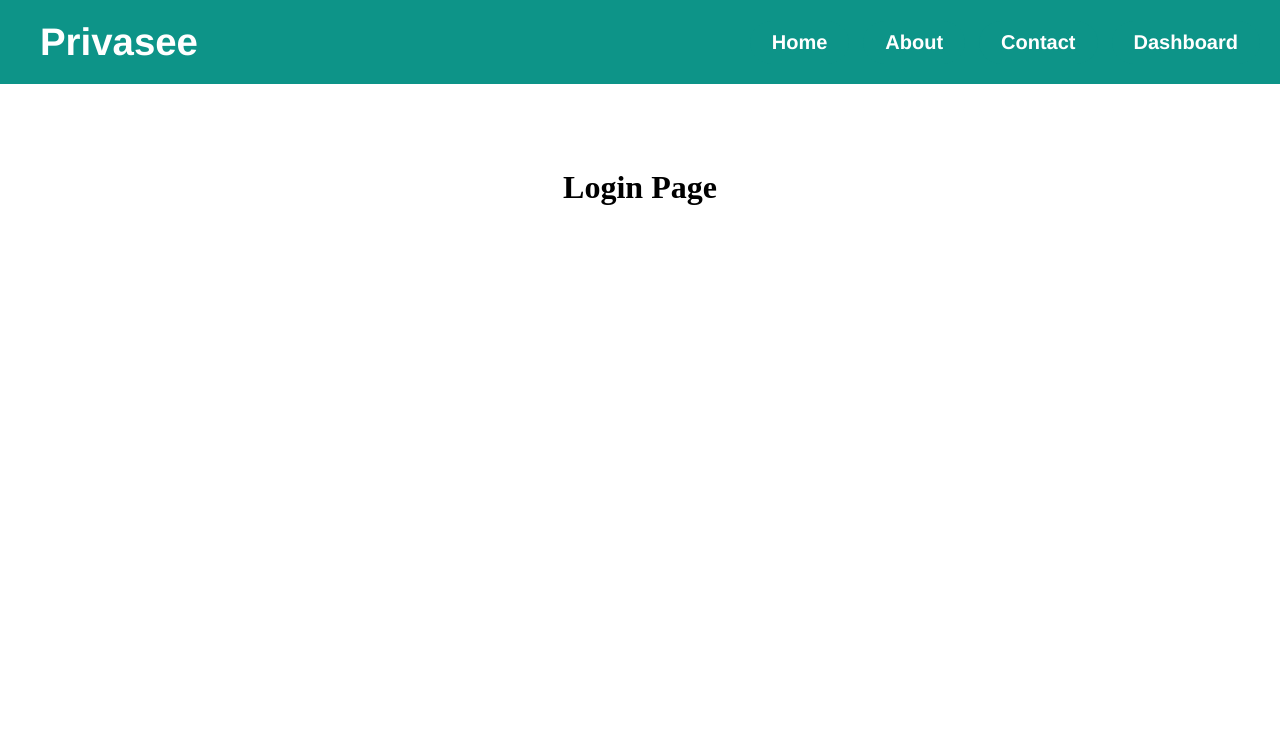
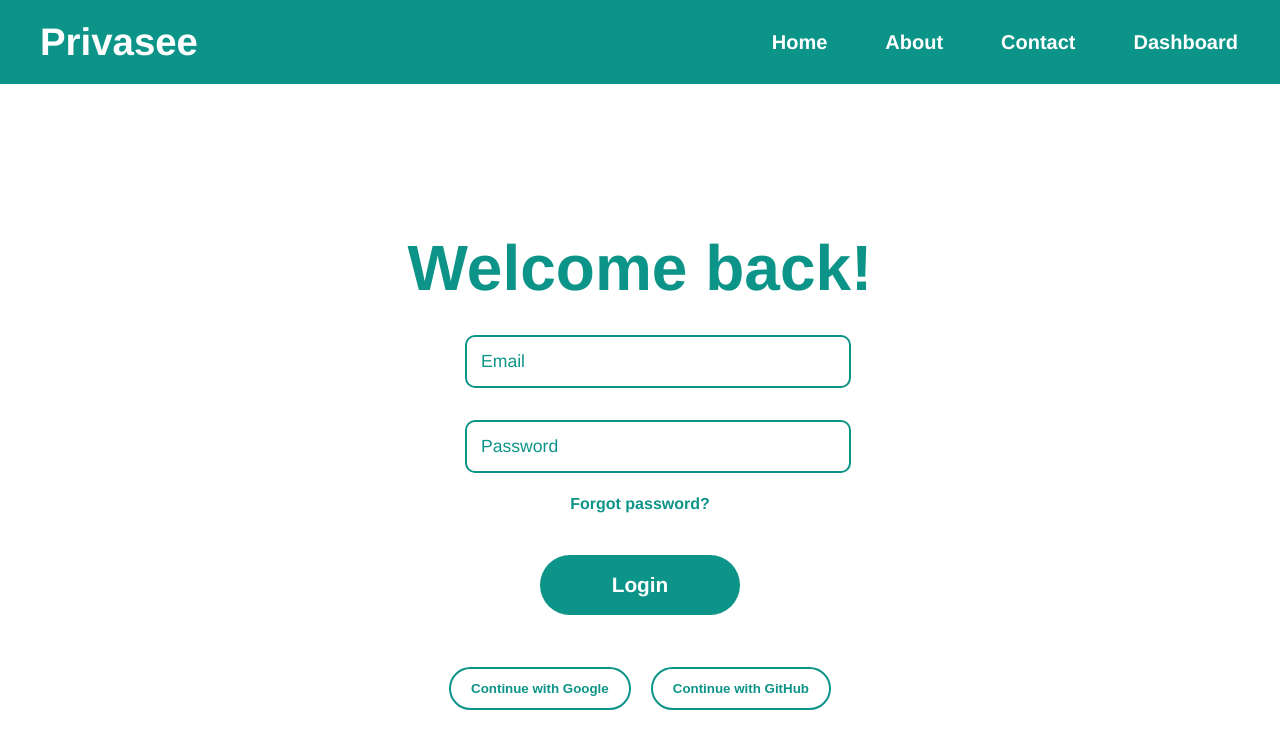
Before and after one commit to abhijithatcloudorbit/Privasee, a React (Vite) app in the folder my-frontend/: page /login in a window 1280 px wide. Shown: the top 748 px of the page. Built offline with nearby package versions, Linux system fonts and the light colour scheme.

Commit message:
Updated login page

```diff
--- a/my-frontend/src/pages/Auth/login.jsx
+++ b/my-frontend/src/pages/Auth/login.jsx
@@ -1,9 +1,271 @@
 import MainLayout from "@/layout/MainLayout.jsx";
+import { useState } from "react";
+import { motion } from "framer-motion";
+import { useNavigate } from "react-router-dom";
 
 export default function Login() {
+  const navigate = useNavigate();
+
+  // Input states
+  const [email, setEmail] = useState("");
+  const [password, setPassword] = useState("");
+
+  // UI states
+  const [shake, setShake] = useState(false);
+  const [errors, setErrors] = useState({});
+  const [success, setSuccess] = useState(false);
+
+  // VALIDATION RULES
+  const validateEmail = (email) =>
+    /^[^\s@]+@[^\s@]+\.[^\s@]+$/.test(email);
+
+  const validatePassword = (password) =>
+    password.length >= 6;
+
+  const handleLogin = () => {
+    let newErrors = {};
+
+    if (!validateEmail(email)) {
+      newErrors.email = "Invalid email format";
+    }
+    if (!validatePassword(password)) {
+      newErrors.password = "Password must be at least 6 characters";
+    }
+
+    setErrors(newErrors);
+
+    if (Object.keys(newErrors).length > 0) {
+      setShake(true);
+      setTimeout(() => setShake(false), 400);
+      return;
+    }
+
+    // SUCCESS
+    setSuccess(true);
+    setTimeout(() => navigate("/dashboard"), 1800);
+  };
+
   return (
     <MainLayout>
-      <h1 style={{ textAlign: "center" }}>Login Page</h1>
+      {/* SUCCESS OVERLAY */}
+      {success && (
+        <motion.div
+          initial={{ opacity: 0 }}
+          animate={{ opacity: 1 }}
+          style={{
+            position: "fixed",
+            inset: 0,
+            backgroundColor: "#0d9488",
+            display: "flex",
+            alignItems: "center",
+            justifyContent: "center",
+            zIndex: 999,
+          }}
+        >
+          <h1
+            style={{
+              color: "white",
+              fontFamily: "Helvetica",
+              fontSize: "3rem",
+              fontWeight: "700",
+            }}
+          >
+            Login Successful 🎉
+          </h1>
+        </motion.div>
+      )}
+
+      {/* MAIN FORM */}
+      <motion.div
+        initial={{ opacity: 0, y: 40 }}
+        animate={{ opacity: 1, y: 0 }}
+        transition={{ duration: 0.8, ease: "easeOut" }}
+        style={{
+          paddingTop: "40px",
+          textAlign: "center",
+          fontFamily: "Helvetica, Arial, Sans-Serif",
+          color: "#0d9488",
+        }}
+      >
+        <h1
+          style={{
+            fontSize: "4rem",
+            fontWeight: "700",
+            marginBottom: "30px",
+          }}
+        >
+          Welcome back!
+        </h1>
+
+        <motion.div
+          animate={shake ? { x: [-12, 12, -12, 12, 0] } : {}}
+          transition={{ duration: 0.3 }}
+          style={{
+            display: "flex",
+            flexDirection: "column",
+            alignItems: "center",
+            gap: "32px",
+          }}
+        >
+          {/* EMAIL FIELD */}
+          <div style={{ position: "relative", width: "350px" }}>
+            <input
+              type="email"
+              value={email}
+              onChange={(e) => {
+                setEmail(e.target.value);
+                setErrors((prev) => ({
+                  ...prev,
+                  email: !validateEmail(e.target.value),
+                }));
+              }}
+              style={{
+                width: "100%",
+                padding: "18px 16px 10px 16px",
+                borderRadius: "10px",
+                border: errors.email ? "2px solid red" : "2px solid #0d9488",
+                outline: "none",
+                fontSize: "1.1rem",
+                color: errors.email ? "red" : "#0d9488",
+                fontFamily: "Helvetica",
+                transition: "0.2s ease",
+              }}
+            />
+
+            {/* Floating Label */}
+            <label
+              style={{
+                position: "absolute",
+                left: "16px",
+                top: email ? "4px" : "16px",
+                fontSize: email ? "0.75rem" : "1.1rem",
+                color: errors.email ? "red" : "#0d9488",
+                transition: "all 0.2s ease",
+              }}
+            >
+              Email
+            </label>
+          </div>
+
+          {/* PASSWORD FIELD — NO EYE ICON */}
+          <div style={{ position: "relative", width: "350px" }}>
+            <input
+              type="password" // Always masked
+              value={password}
+              onChange={(e) => {
+                setPassword(e.target.value);
+                setErrors((prev) => ({
+                  ...prev,
+                  password: !validatePassword(e.target.value),
+                }));
+              }}
+              style={{
+                width: "100%",
+                padding: "18px 16px 10px 16px",
+                borderRadius: "10px",
+                border: errors.password ? "2px solid red" : "2px solid #0d9488",
+                outline: "none",
+                fontSize: "1.1rem",
+                color: errors.password ? "red" : "#0d9488",
+                fontFamily: "Helvetica",
+                transition: "0.2s ease",
+              }}
+            />
+
+            {/* Floating Label */}
+            <label
+              style={{
+                position: "absolute",
+                left: "16px",
+                top: password ? "4px" : "16px",
+                fontSize: password ? "0.75rem" : "1.1rem",
+                color: errors.password ? "red" : "#0d9488",
+                transition: "all 0.2s ease",
+              }}
+            >
+              Password
+            </label>
+          </div>
+
+          {/* FORGOT PASSWORD */}
+          <p
+            style={{
+              fontSize: "1rem",
+              color: "#0d9488",
+              cursor: "pointer",
+              marginTop: "-10px",
+              marginBottom: "10px",
+              fontWeight: "600",
+            }}
+            onClick={() =>
+              alert("Password recovery flow will be implemented soon!")
+            }
+          >
+            Forgot password?
+          </p>
+
+          {/* LOGIN BUTTON */}
+          <button
+            onClick={handleLogin}
+            style={{
+              width: "200px",
+              padding: "16px 0",
+              backgroundColor: "#0d9488",
+              color: "white",
+              border: "2px solid transparent",
+              borderRadius: "50px",
+              fontSize: "1.3rem",
+              fontWeight: "600",
+              fontFamily: "Helvetica, Arial, sans-serif",
+              cursor: "pointer",
+              transition: "0.25s ease",
+            }}
+            onMouseEnter={(e) => {
+              e.target.style.backgroundColor = "white";
+              e.target.style.color = "#0d9488";
+              e.target.style.border = "2px solid #0d9488";
+            }}
+            onMouseLeave={(e) => {
+              e.target.style.backgroundColor = "#0d9488";
+              e.target.style.color = "white";
+              e.target.style.border = "2px solid transparent";
+            }}
+          >
+            Login
+          </button>
+
+          {/* OAUTH BUTTONS */}
+          <div style={{ marginTop: "20px", display: "flex", gap: "20px" }}>
+            <button
+              style={{
+                padding: "12px 20px",
+                borderRadius: "50px",
+                border: "2px solid #0d9488",
+                background: "white",
+                color: "#0d9488",
+                fontWeight: "600",
+                cursor: "pointer",
+              }}
+            >
+              Continue with Google
+            </button>
+
+            <button
+              style={{
+                padding: "12px 20px",
+                borderRadius: "50px",
+                border: "2px solid #0d9488",
+                background: "white",
+                color: "#0d9488",
+                fontWeight: "600",
+                cursor: "pointer",
+              }}
+            >
+              Continue with GitHub
+            </button>
+          </div>
+        </motion.div>
+      </motion.div>
     </MainLayout>
   );
 }
```
